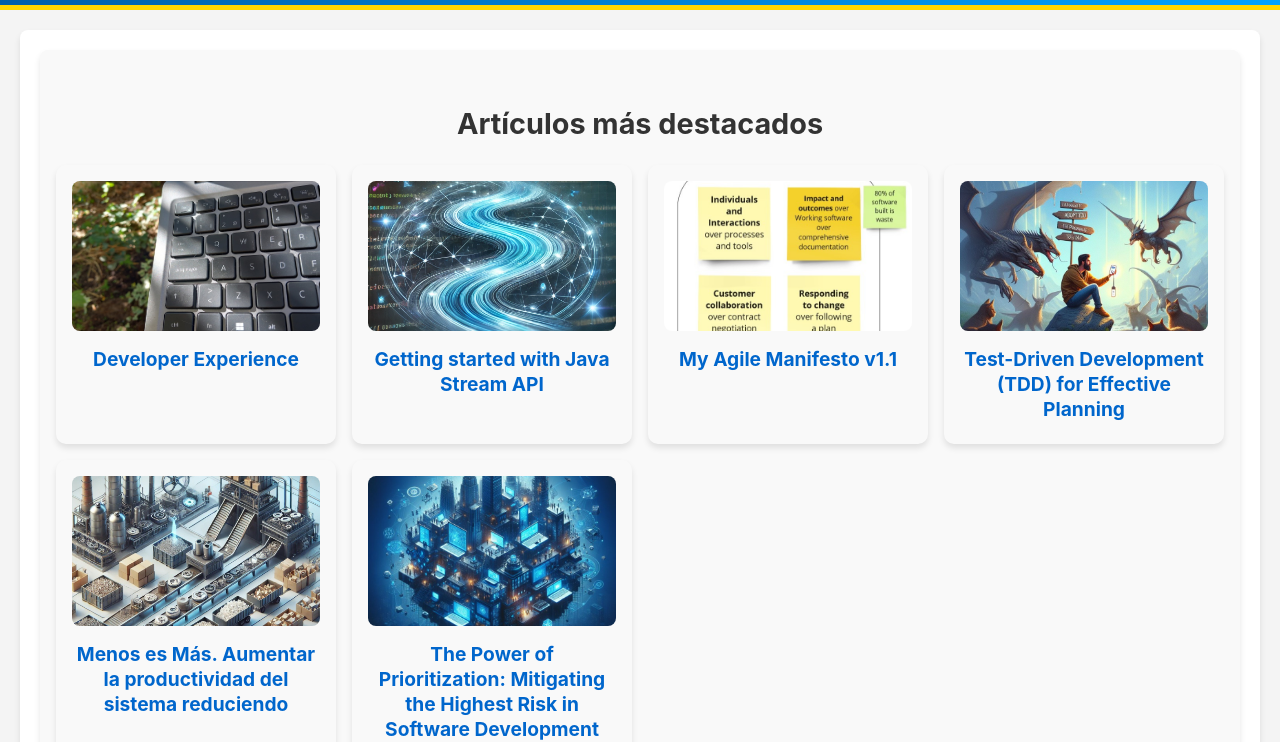
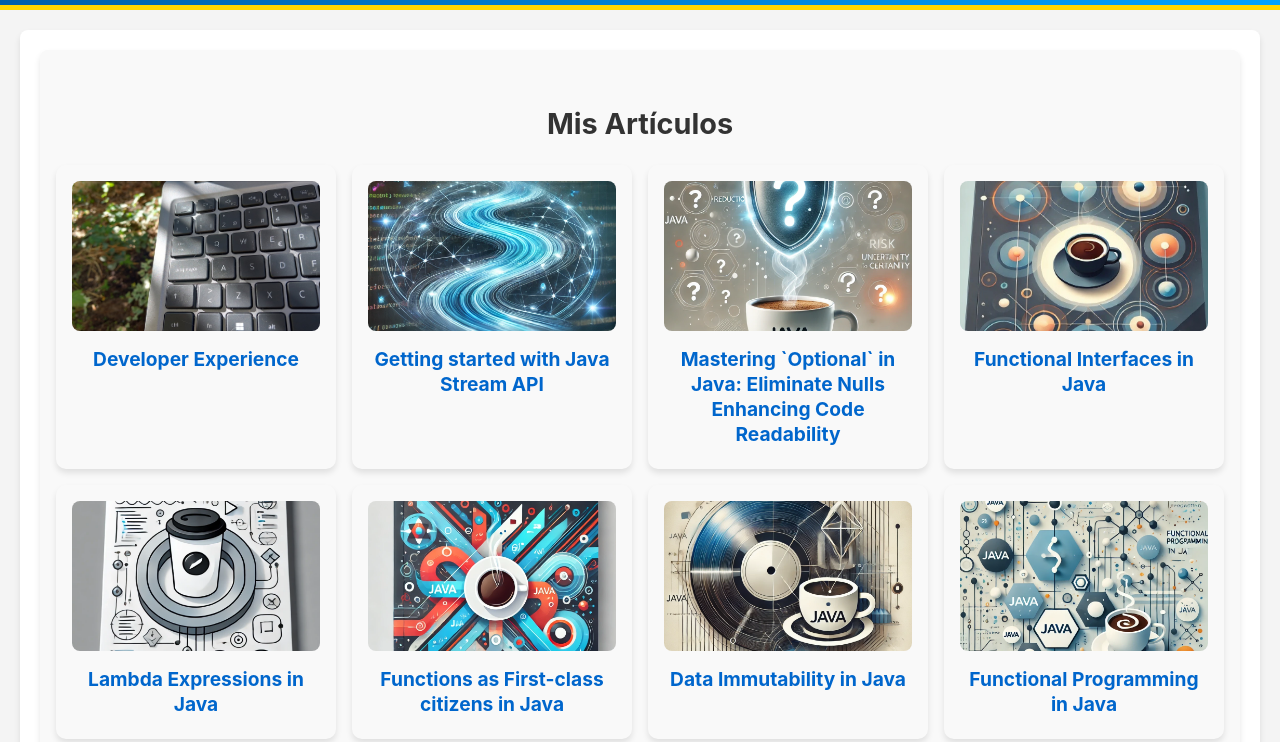
Before and after one commit to jcalvosanchez/jcalvosanchez.github.io, a plain HTML site: page publications.html in a window 1280 px wide. Shown: the part 63-805 px from the top of the page. Drawn offline with Linux system fonts and the light colour scheme.

Commit message:
articles - list articles

```diff
--- a/articles/articles.json
+++ b/articles/articles.json
@@ -4,52 +4,103 @@
     "title": "Developer Experience",
     "url": "https://www.linkedin.com/pulse/developer-experience-jer%C3%B3nimo-calvo-s%C3%A1nchez-sk6pc",
     "image": "./img/article-cover-devexp.jpg",
-    "date": "2023-09-15",
+    "date": "2025-10-06",
     "tags": ["SoftwareDevelopment", "Productivity"],
     "series": null
-  },
-  {
+  }, {
     "id": "java-stream",
     "title": "Getting started with Java Stream API",
     "url": "https://www.linkedin.com/pulse/getting-started-java-stream-api-jer%C3%B3nimo-calvo-s%C3%A1nchez-vavxf",
     "image": "./img/article-cover-java-stream-api.png",
-    "date": "2023-07-02",
+    "date": "2025-03-17",
     "tags": ["SoftwareDevelopment", "Java", "FunctionalProgramming", "StreamAPI"],
     "series": "Programación Funcional en Java"
-  },
-  {
+  }, {
+    "id": "java-optional",
+    "title": "Mastering `Optional` in Java: Eliminate Nulls Enhancing Code Readability",
+    "url": "https://www.linkedin.com/pulse/mastering-optional-java-eliminate-nulls-enhancing-calvo-s%C3%A1nchez-lep8f",
+    "image": "./img/article-cover-java-fp-optional.png",
+    "date": "2025-01-16",
+    "tags": ["SoftwareDevelopment", "Java", "FunctionalProgramming", "Optional"],
+    "series": "Programación Funcional en Java"
+  }, {
+    "id": "java-functional-interfaces",
+    "title": "Functional Interfaces in Java",
+    "url": "https://www.linkedin.com/pulse/functional-interfaces-java-jer%C3%B3nimo-calvo-s%C3%A1nchez-54aef",
+    "image": "./img/article-cover-java-fp-functional-interfaces.jpg",
+    "date": "2025-01-13",
+    "tags": ["SoftwareDevelopment", "Java", "FunctionalProgramming", "FunctionalInterfaces"],
+    "series": "Programación Funcional en Java"
+  }, {
+    "id": "java-lambda-expressions",
+    "title": "Lambda Expressions in Java",
+    "url": "https://www.linkedin.com/pulse/lambda-expressions-java-jer%C3%B3nimo-calvo-s%C3%A1nchez-zxyif",
+    "image": "./img/article-cover-java-fp-lambda-expressions.png",
+    "date": "2025-01-09",
+    "tags": ["SoftwareDevelopment", "Java", "FunctionalProgramming", "LambdaExpressions"],
+    "series": "Programación Funcional en Java"
+  }, {
+    "id": "java-functions-first-class",
+    "title": "Functions as First-class citizens in Java",
+    "url": "https://www.linkedin.com/pulse/functions-first-class-citizens-java-jer%C3%B3nimo-calvo-s%C3%A1nchez-zsskf",
+    "image": "./img/article-cover-java-fp-functions-first-class.png",
+    "date": "2025-01-07",
+    "tags": ["SoftwareDevelopment", "Java", "FunctionalProgramming", "Functions"],
+    "series": "Programación Funcional en Java"
+  }, {
+    "id": "java-fp-data-immutability",
+    "title": "Data Immutability in Java",
+    "url": "https://www.linkedin.com/pulse/data-immutability-java-jer%C3%B3nimo-calvo-s%C3%A1nchez-krr2f",
+    "image": "./img/article-cover-java-fp-data-immutability.png",
+    "date": "2025-01-06",
+    "tags": ["SoftwareDevelopment", "Java", "FunctionalProgramming", "Data"],
+    "series": "Programación Funcional en Java"
+}, {
+    "id": "java-fp-intro",
+    "title": "Functional Programming in Java",
+    "url": "https://www.linkedin.com/pulse/functional-programming-java-jer%C3%B3nimo-calvo-s%C3%A1nchez-ybvdf",
+    "image": "./img/article-cover-java-fp-intro.png",
+    "date": "2025-01-02",
+    "tags": ["SoftwareDevelopment", "Java", "FunctionalProgramming"],
+    "series": "Programación Funcional en Java"
+  }, {
+    "id": "fp-intro",
+    "title": "Introduction to Functional Programming",
+    "url": "https://www.linkedin.com/pulse/introduction-functional-programming-jer%C3%B3nimo-calvo-s%C3%A1nchez-p2s8f",
+    "image": "./img/article-cover-fp-intro.png",
+    "date": "2025-01-01",
+    "tags": ["SoftwareDevelopment", "FunctionalProgramming"],
+    "series": "Programación Funcional en Java"
+  }, {
     "id": "agile-manifesto-v1-1",
     "title": "My Agile Manifesto v1.1",
     "url": "https://www.linkedin.com/pulse/my-agile-manifesto-v11-jer%C3%B3nimo-calvo-s%C3%A1nchez-5wlmf",
     "image": "./img/article-cover-my-agile-manifesto-v1-1.jpg",
-    "date": "2023-05-12",
-    "tags": ["Agile", "Mindset"],
+    "date": "2023-10-30",
+    "tags": ["Agile"],
     "series": null
-  },
-  {
+  }, {
     "id": "tdd-effective-planning",
     "title": "Test-Driven Development (TDD) for Effective Planning",
     "url": "https://www.linkedin.com/pulse/test-driven-development-tdd-effective-planning-jer%C3%B3nimo-calvo-s%C3%A1nchez-kqvjf",
     "image": "./img/article-cover-tdd-for-effective-planning.jpg",
-    "date": "2023-04-03",
+    "date": "2024-03-23",
     "tags": ["TDD", "Planning", "SoftwareDevelopment"],
     "series": null
-  },
-  {
+  }, {
     "id": "menos-es-mas",
     "title": "Menos es Más. Aumentar la productividad del sistema reduciendo",
     "url": "https://www.linkedin.com/pulse/menos-es-m%C3%A1s-aumentar-la-productividad-del-sistema-calvo-s%C3%A1nchez-kehve",
     "image": "./img/article-cover-menos-es-mas.jpg",
-    "date": "2023-02-14",
+    "date": "2024-10-04",
     "tags": ["Productividad", "Simplicidad", "Sistemas"],
     "series": null
-  },
-  {
+  }, {
     "id": "prioritization-highest-risk",
     "title": "The Power of Prioritization: Mitigating the Highest Risk in Software Development",
     "url": "https://www.linkedin.com/pulse/power-prioritization-mitigating-highest-risk-software-calvo-s%C3%A1nchez-fqacf",
     "image": "./img/article-cover-prioritization-mitigating-highest-risk.jpg",
-    "date": "2023-01-20",
+    "date": "2024-03-02",
     "tags": ["Prioritization", "RiskManagement", "SoftwareDevelopment"],
     "series": null
   }
--- a/publications.html
+++ b/publications.html
@@ -29,7 +29,7 @@
   <div class="grid-container">
     <div id="highlights-list" class="grid-column">
       <section id="article-section" class="grid-column-item" aria-label="Listado de mis artículos">
-        <h2 class="section-title">Artículos más destacados</h2>
+        <h2 class="section-title">Mis Artículos</h2>
 <!--        <details class="articles-filter-panel" open>-->
 <!--          <summary class="filter-summary" aria-controls="filter-controls" aria-expanded="true">-->
 <!--            <svg aria-hidden="true" width="20" height="20" viewBox="0 0 20 20">-->
```
Also changed, not shown: img/article-cover-fp-intro.png (added), img/article-cover-java-fp-data-immutability.png (added), img/article-cover-java-fp-functional-interfaces.jpg (added), img/article-cover-java-fp-functions-first-class.png (added), img/article-cover-java-fp-intro.png (added), img/article-cover-java-fp-lambda-expressions.png (added), img/article-cover-java-fp-optional.png (added).
